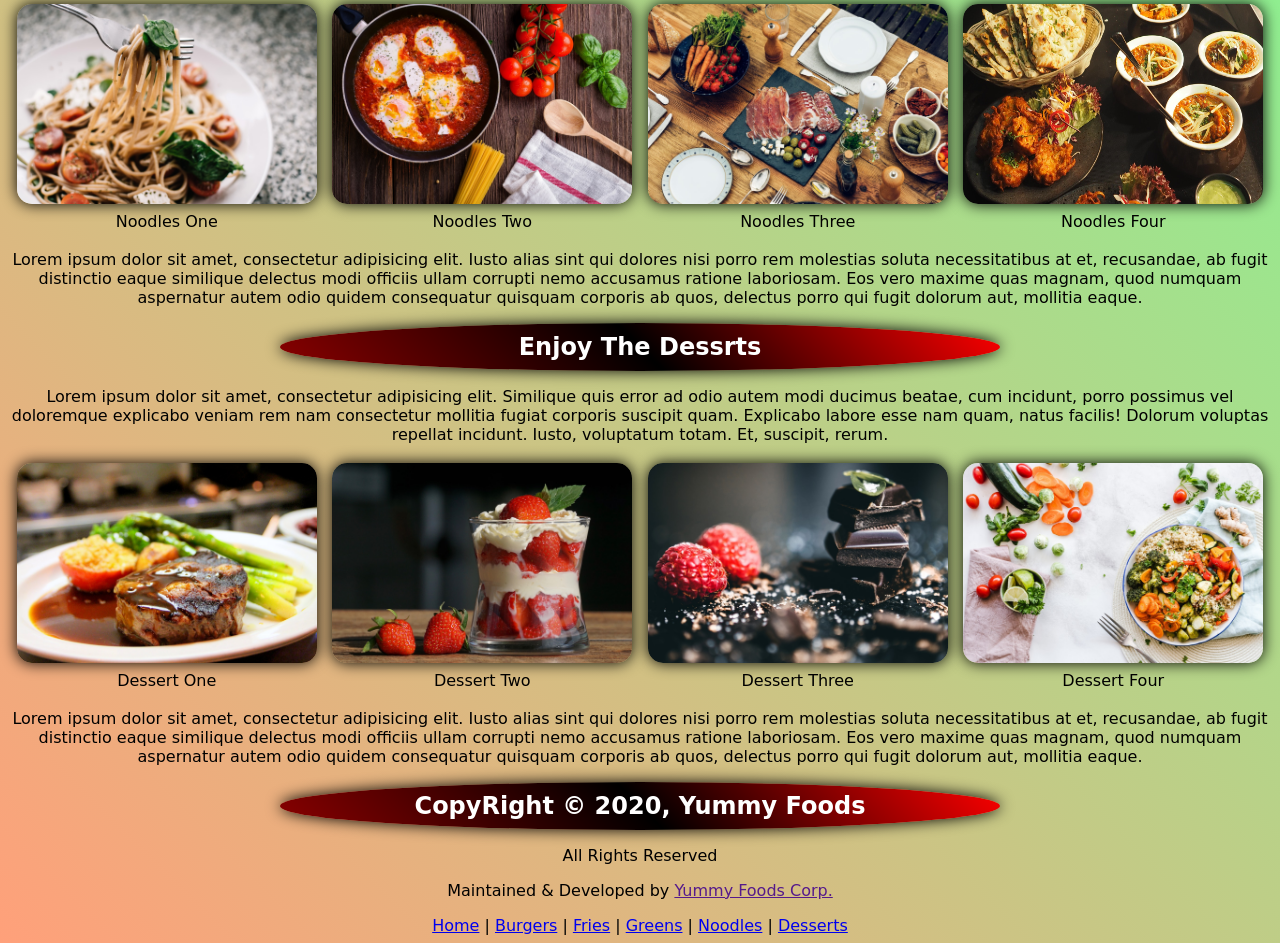
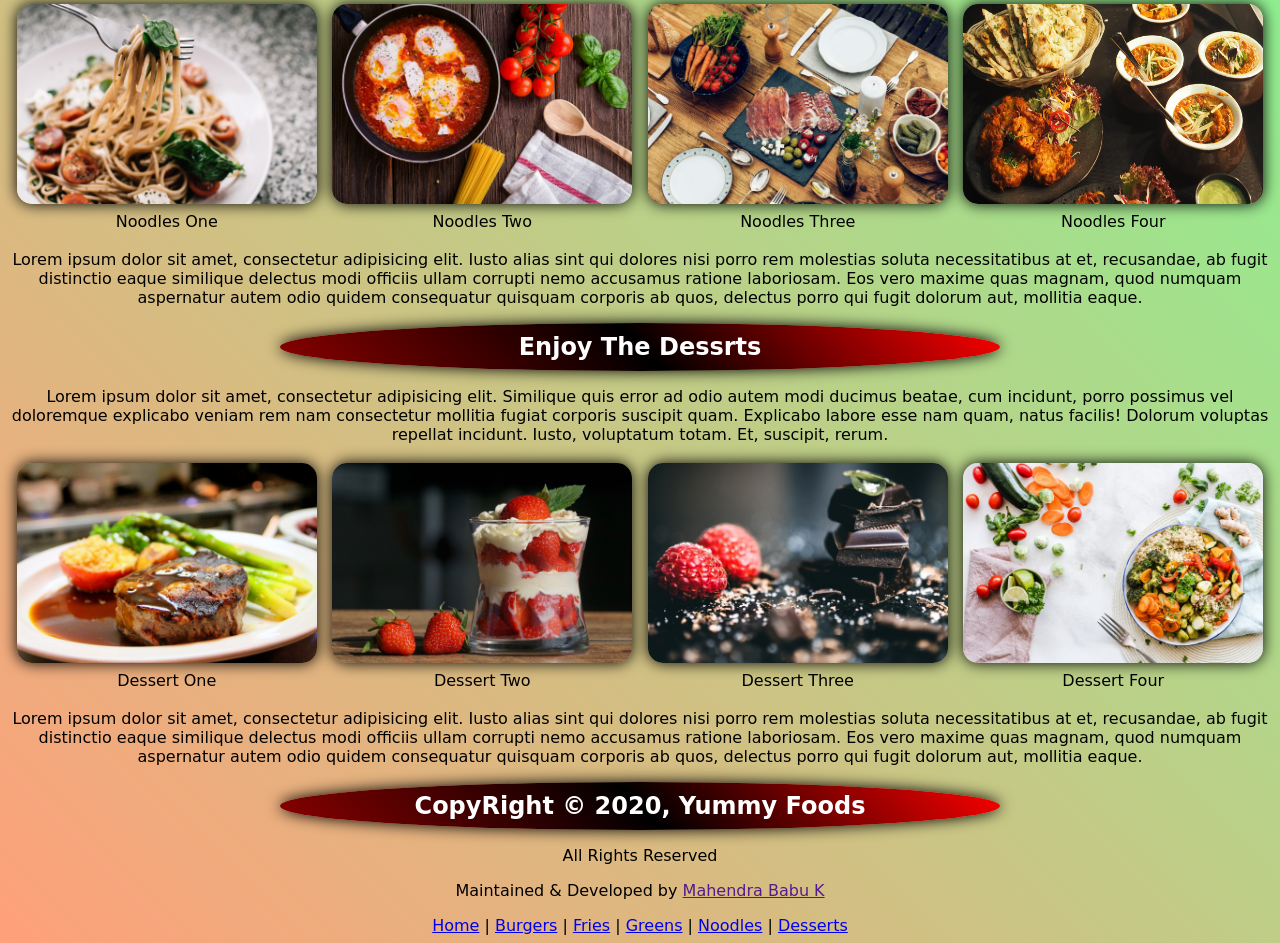
Before and after one commit to Mahendrababuk/FoodWebsite, a plain HTML site: page index.html in a window 1280 px wide. Shown: the part 2217-3160 px from the top of the page. Drawn offline with Linux system fonts and the light colour scheme.

Commit message:
Update index.html

```diff
--- a/index.html
+++ b/index.html
@@ -191,7 +191,7 @@
        <h2>CopyRight &copy; 2020, Yummy Foods</h2>
        <p>All Rights Reserved</p>
        <p>Maintained & Developed by
-       <a href="">Yummy Foods Corp.</a>
+       <a href="">Mahendra Babu K</a>
        </p>
    </div>
    <!-- Main Navigation -->
```
